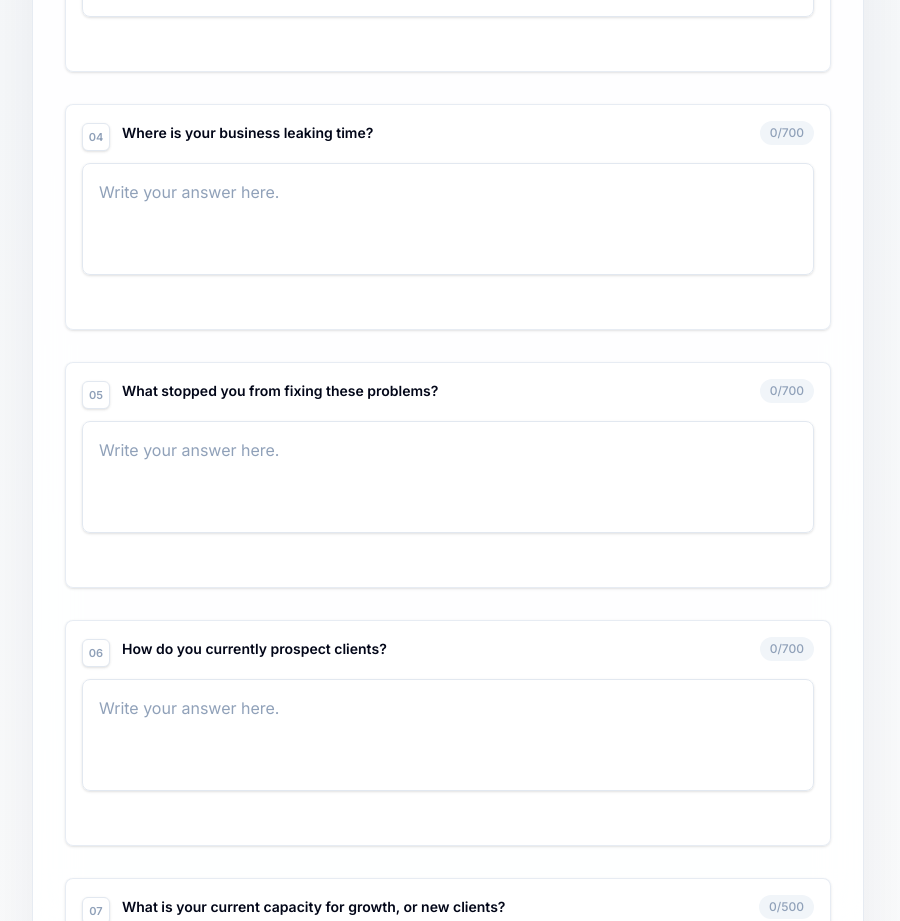
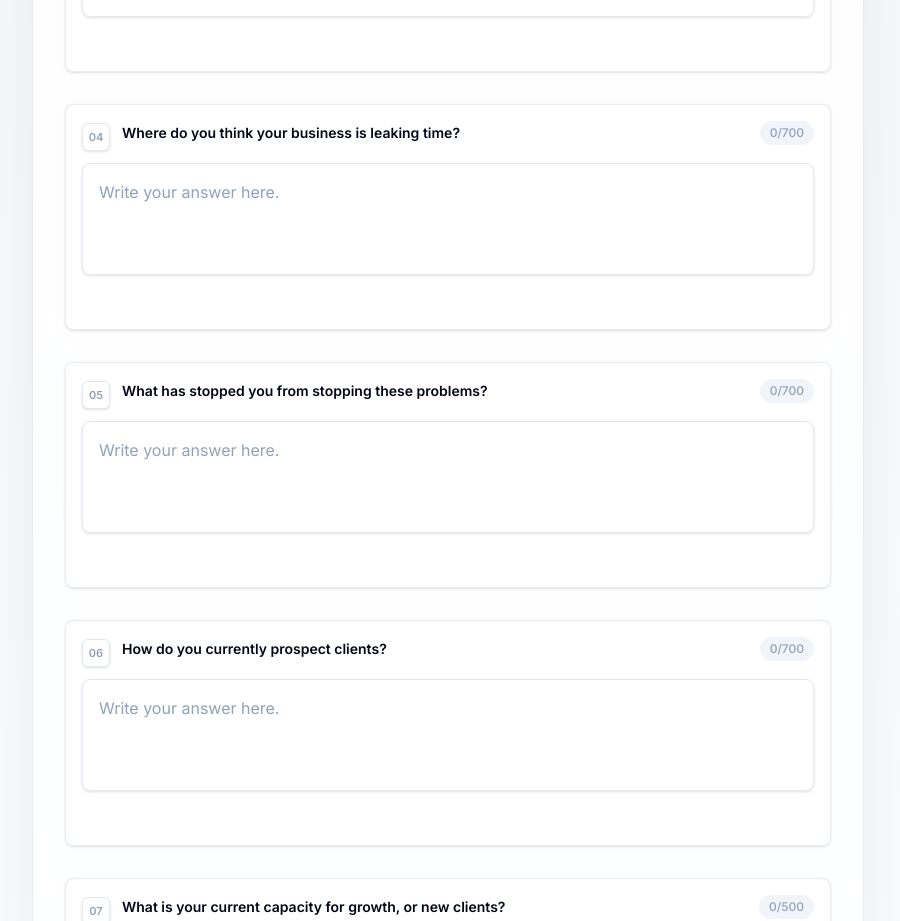
Before and after one commit to jackambrose44/TAO, a Next.js app: page / in a window 1280 px wide. Shown: the part 1160-2081 px from the top of the page, without its empty margins (192-1092 px from the left). Built offline with nearby package versions, Linux system fonts and the light colour scheme; no server answers.

Commit message:
Update intake question wording

```diff
--- a/components/intake/client-intake-form.tsx
+++ b/components/intake/client-intake-form.tsx
@@ -64,12 +64,12 @@ const questionFields: QuestionField[] = [
   },
   {
     name: "timeLeak",
-    label: "Where is your business leaking time?",
+    label: "Where do you think your business is leaking time?",
     max: 700
   },
   {
     name: "blocker",
-    label: "What stopped you from fixing these problems?",
+    label: "What has stopped you from stopping these problems?",
     max: 700
   },
   {
--- a/lib/validation.ts
+++ b/lib/validation.ts
@@ -13,8 +13,8 @@ export const clientLeadSchema = z.object({
   bookingReason: longAnswer("What made you book a call today?"),
   callGoals: longAnswer("What are you hoping we cover on the call?"),
   revenueLeak: longAnswer("Where do you think your business is leaking revenue?"),
-  timeLeak: longAnswer("Where is your business leaking time?"),
-  blocker: longAnswer("What stopped you from fixing these problems?"),
+  timeLeak: longAnswer("Where do you think your business is leaking time?"),
+  blocker: longAnswer("What has stopped you from stopping these problems?"),
   prospectingMethod: longAnswer("How do you currently prospect clients?"),
   monthlyNewClients: z
     .string()
```
